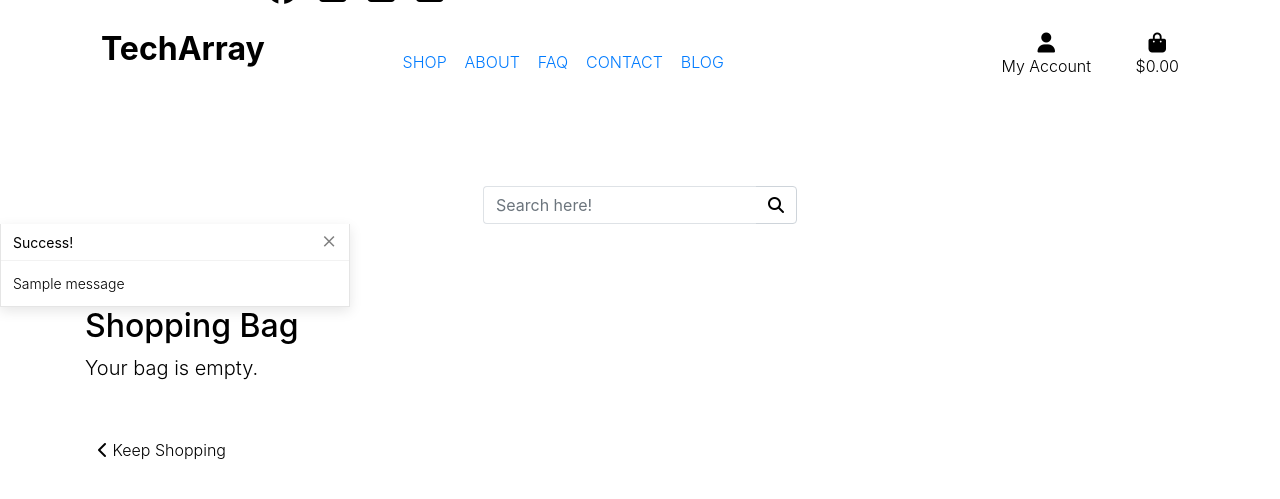
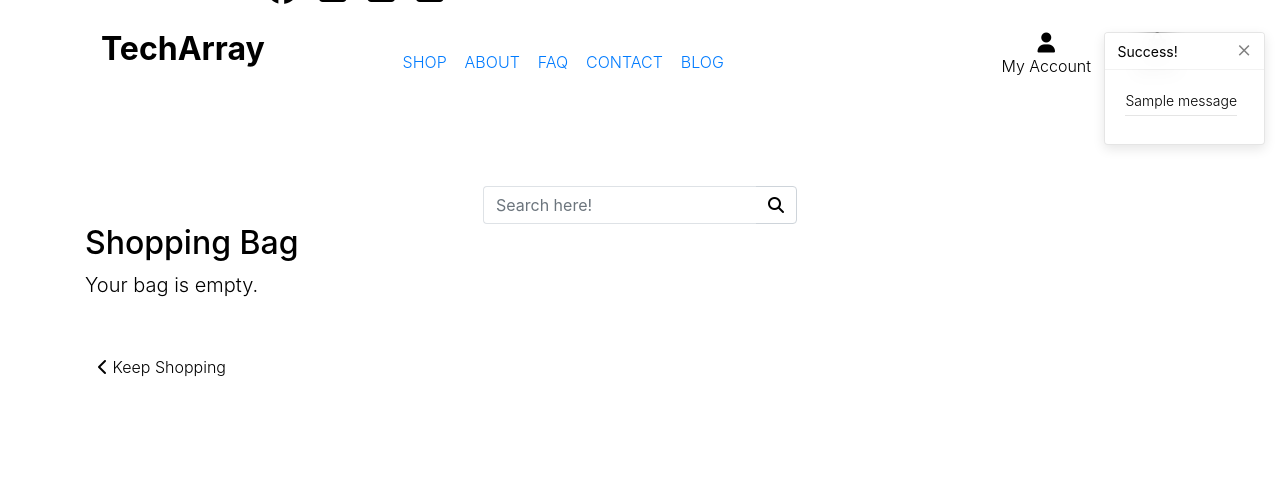
Before and after one commit to sami-sinnari/MilestoneProject4, a Django app: page /bag/ in a window 1280 px wide. Shown: the part 38-537 px from the top of the page. Run offline with Django 3.2, Linux system fonts and the light colour scheme; one stand-in notice (Sample message) is shown; some libraries are stand-ins or nearby versions.

Commit message:
Updated toast success file with cart notification box when user adds product to the cart

```diff
--- a/bag/views.py
+++ b/bag/views.py
@@ -24,7 +24,7 @@ def add_to_bag(request, item_id):
         bag[item_id] += quantity
     else:
         bag[item_id] = quantity
-        messages.success(request, f"Added '{product.name}' to your bag")
+        messages.success(request, f"Woho! Added '{product.name}' to your bag")
 
     request.session['bag'] = bag
     return redirect(redirect_url)
--- a/static/css/base.css
+++ b/static/css/base.css
@@ -32,13 +32,11 @@ nav{
     float: right;
 }
 
-/* SHOPPINH BAG AND ACCOUNT */
-
 .account-shopping-bag{
     padding-top: 2em;
 }
 
-/*Styling Links*/
+/* ------------- NAVBAR links ------------- */
 .nav-links_wannabe{
     display: flex;
     list-style: none;
@@ -131,7 +129,7 @@ nav{
 }
 
 
-/* SOCIAL LINKS */
+/* ------------- Social Links ------------- */
 
 .social_icons{
     text-align: center;
@@ -162,7 +160,7 @@ nav{
     padding-top: 15em;
 }
 
-/* All Products Page */
+/* ------------- Category buttons ------------- */
 
 .category-btns {
     display: -webkit-box;
@@ -202,24 +200,42 @@ nav{
     cursor: pointer;
 }
 
+/* ------------- Toasts ------------- */
 
+.message-container {
+    position: fixed;
+    top: 70px;
+    right: 15px;
+    z-index: 999999999;
+}
 
+.custom-toast {
+    overflow: visible;
+}
 
+.toast-capper{
+    height: 2px;
+}
 
+.arrow-up {
+    width: 0;
+    height: 0;
+    border-left: 4px solid transparent;
+    border-right: 4px solid transparent;
+    border-bottom: 10px solid black;
+    position: absolute;
+    top: -10px;
+    right: 36px;
+}
 
+.bag-notification-wrapper {
+    height: 100px;
+    overflow-x: hidden;
+    overflow-y: auto;
+}
 
+/* ------------- Media Queries ------------- */
 
-
-
-
-
-
-
-
-
-
-
-/*Stying for small screens*/
 @media screen and (max-width: 1000px){
     nav{
         position: fixed;
--- a/templates/includes/toasts/toast_success.html
+++ b/templates/includes/toasts/toast_success.html
@@ -1,13 +1,62 @@
-<div class="toast custom-toast rounded-0 border-top-0" data-autohide="false">
-    <div class="arrow-up arrow-success"></div>
-    <div class="w-100 toast-capper bg-success"></div>
-    <div class="toast-header bg-white text-dark">
-        <strong class="mr-auto">Success!</strong>
-        <button type="button" class="ml-2 mb-1 close text-dark" data-dismiss="toast" aria-label="Close">
-            <span aria-hidden="true">&times;</span>
-        </button>
+<div class="toast" role="alert" aria-live="assertive" aria-atomic="true" data-autohide="false">
+    <div class="toast-header toast-header-success">
+      <strong class="mr-auto">Success!</strong>
+      <button type="button" class="ml-2 mb-1 close" data-dismiss="toast" aria-label="Close">
+        <span aria-hidden="true">&times;</span>
+      </button>
     </div>
-    <div class="toast-body bg-white">
-        {{ message }}
+    <div class="toast-body">
+      <div class="toast-row">
+          <div class="col pl-2 pt-2">
+            {{ message }}
+            <hr class="mt-1 mb-3" />
+          </div>
+        </div>
+        {% if grand_total and not on_profile_page %}
+        <p class="ml-2">Your Bag ({{ product_count }})</p>
+        <div class="bag-notification-wrapper">
+          {% for item in bag_items %}
+          <div class="row">
+            <div class="col-3 my-1">
+            {% if item.product.image %}
+              <img class="w-100 ml-2" src="{{ item.product.image.url }}" alt="{{ item.product.name }}"/>
+          {% else %}
+              <img class="w-100 ml-2" src="{{ MEDIA_URL }}noimage.png" alt="{{ item.product.name }}"/>
+          {% endif %}
+            </div>
+            <div class="col-9">
+              <p class="my-0"><strong>{{ item.product.name }}</strong></p>
+              <p class="my-0 small text-muted">Qty: {{ item.quantity }}</p>
+            </div>
+          </div>
+          {% endfor %}
+        </div>
+        <div class="row">
+          <div class="col mr-2 ml-2 mb-2">
+            <strong
+              ><p class="ml-2">
+                Total{% if free_delivery_delta > 0 %} (Exc. delivery){% endif %}:
+                <span class="float-right">£{{ total|floatformat:2 }}</span>
+              </p></strong
+            >
+            {% if free_delivery_delta > 0 %}
+            <a href="{% url 'products' %}" class="btn-yellow btn-block">
+            <p class="text-center mb-0">
+              Spend <strong>£{{ free_delivery_delta }}</strong> more to get free
+              next day delivery!
+            </p></a>
+            {% endif %}
+            <a
+              href="{% url 'view_bag' %}"
+              class="btn btn-secondary btn-block"
+            >
+              <span class="">Go to Secure Checkout</span>
+              <span class="icon">
+                <i class="fas fa-lock"></i>
+              </span>
+            </a>
+          </div>
+        </div>
+        {% endif %}
     </div>
-</div>
+  </div>
```
Also changed, not shown: templates/base.html (+7 -5 lines), db.sqlite3.
